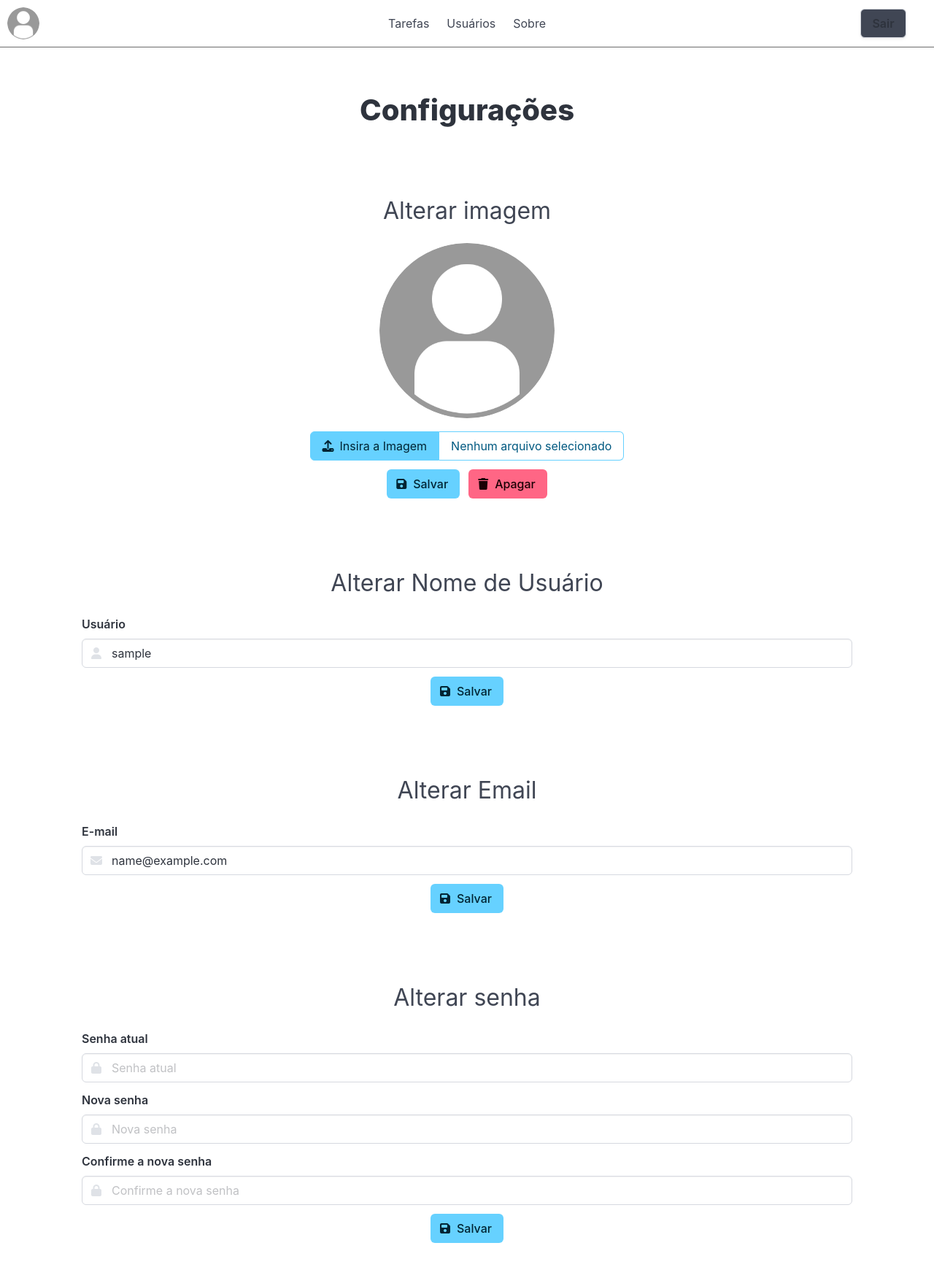
After one commit to Alexandre-Michael/Lista-de-tarefas, a Django app: page /configuracoes/ in a window 1280 px wide. The commit adds this page. Shown: the whole page at 73% size. Run offline with Django 5.2, Linux system fonts and the light colour scheme; the visitor is signed in with stand-in values (Sample User, id 1).

Commit message:
✨ User model changed to custom user and settings page added

```diff
--- a/app/templates/base.html
+++ b/app/templates/base.html
@@ -19,8 +19,8 @@
         {% block navbar %}
         <nav class="navbar is-fixed-top" role="navigation">
             <div class="navbar-brand">
-                <a class="navbar-item navbar-logo-link" href="/">
-                    <img class="navbar-logo" src="{% static 'images/user-logo.svg' %}" alt="Logo">
+                <a class="navbar-item-user" href="{% url 'configuracoes' %}">
+                    <img class="navbar-logo" src="{% if user.profile_picture %}{{ user.profile_picture.url }}{% else %}/media/default_profile/default-avatar.jpg{% endif %}" alt="Avatar">
                     <p class="is-size-6 has-text-white">
                         {% if user.is_authenticated %} {{user}} {% else %} Usuário {% endif %}
                     </p>
@@ -42,8 +42,7 @@
                     </a>
 
                     <a class="navbar-item" href="">
-                        Usuários
-                    </a>
+                        Usuários</a>
 
                     <a class="navbar-item" href="">
                         Sobre
--- /dev/null
+++ b/app/templates/configuracoes.html
@@ -0,0 +1,161 @@
+{% extends "base.html" %}
+{% load static %}
+{% block title %}
+<title>Tarefas</title>
+{% endblock %}
+
+{% block content %}
+<section class="container">
+    <section class="section">
+        <h1 class="title is-2 title-center">Configurações</h1>
+    </section>
+    {% if messages %}
+    <section class="notification has-text-white {% for message in messages %}{% if 'success' in message.tags %}is-success{% elif 'error' in message.tags %}is-danger{% endif %}{% endfor %}">
+        {% for message in messages %}
+        <p>{{ message }}</p>
+        {% endfor %}
+    </section>
+    {% endif %}
+    <section class="section has-text-centered">
+        <h2 class="subtitle is-3">Alterar imagem</h2>
+        <div class="field">
+            <div class="control">
+                <img class="avatar" src="{% if user.profile_picture %}{{ user.profile_picture.url }}{% else %}/media/default_profile/default-avatar.jpg{% endif %}" alt="Avatar">
+            </div>
+        </div>
+        <form method="post" id="trocar-avatar" action="{% url 'trocar-avatar' %}" enctype="multipart/form-data">
+            {% csrf_token %}
+            <div class="field">
+                <div class="control">
+                    <div class="file is-info has-name is-centered" id="file-js-example">
+                        <label class="file-label">
+                            <input class="file-input" type="file" name="resume" />
+                            <span class="file-cta">
+                                <span class="file-icon">
+                                    <i class="fas fa-upload"></i>
+                                </span>
+                                <span class="file-label">Insira a Imagem</span>
+                            </span>
+                            <span class="file-name">Nenhum arquivo selecionado</span>
+                        </label>
+                    </div>
+                </div>
+            </div>
+            <div class="field is-grouped is-grouped-centered">
+                <div class="control">
+                    <button type="submit" class="button is-info" form="trocar-avatar">
+                        <span class="icon">
+                            <i class="fas fa-save"></i>
+                        </span>
+                        <span>Salvar</span>
+                    </button>
+                </div>
+                <div class="control">
+                    <button type="submit" class="button is-danger" form="deletar-avatar">
+                        <span class="icon">
+                            <i class="fas fa-trash"></i>
+                        </span>
+                        <span>Apagar</span>
+                    </button>
+                </div>
+            </div>
+        </form>
+        <form method="post" id="deletar-avatar" action="{% url 'deletar-avatar' %}" enctype="multipart/form-data">
+            {% csrf_token %}
+        </form>
+    </section>
+    <section class="section">
+        <h2 class="subtitle is-3 has-text-centered">Alterar Nome de Usuário</h2>
+        <form method="post" action="{% url 'reset-email' %}">
+            {% csrf_token %}
+            <div class="field">
+                <label class="label">Usuário</label>
+                <div class="control has-icons-left">
+                    <input name="usuario" class="input" type="text" placeholder="Nome de Usuário" value="{{ user.username }}" />
+                    <span class="icon is-small is-left">
+                        <i class="fas fa-user"></i>
+                    </span>
+                </div>
+            </div>
+            <div class="field has-text-centered">
+                <div class="control">
+                    <button type="submit" class="button is-info">
+                        <span class="icon">
+                            <i class="fas fa-save"></i>
+                        </span>
+                        <span>Salvar</span>
+                    </button>
+                </div>
+            </div>
+        </form>
+    </section>
+    <section class="section">
+        <h2 class="subtitle is-3 has-text-centered">Alterar Email</h2>
+        <form method="post" action="{% url 'reset-email' %}">
+            {% csrf_token %}
+            <div class="field">
+                <label class="label">E-mail</label>
+                <div class="control has-icons-left">
+                    <input name="email" class="input" type="email" placeholder="E-mail" value="{{ user.email }}" />
+                    <span class="icon is-small is-left">
+                        <i class="fas fa-envelope"></i>
+                    </span>
+                </div>
+            </div>
+            <div class="field has-text-centered">
+                <div class="control">
+                    <button type="submit" class="button is-info">
+                        <span class="icon">
+                            <i class="fas fa-save"></i>
+                        </span>
+                        <span>Salvar</span>
+                    </button>
+                </div>
+            </div>
+        </form>
+    </section>
+    <section class="section">
+        <h2 class="subtitle is-3 has-text-centered">Alterar senha</h2>
+        <form method="post" action="{% url 'reset-password' %}">
+            {% csrf_token %}
+            <div class="field">
+                <label class="label">Senha atual</label>
+                <div class="control has-icons-left">
+                    <input class="input" type="password" placeholder="Senha atual" name="password" minlength="6" />
+                    <span class="icon is-small is-left">
+                        <i class="fas fa-lock"></i>
+                    </span>
+                </div>
+            </div>
+            <div class="field">
+                <label class="label">Nova senha</label>
+                <div class="control has-icons-left">
+                    <input class="input" type="password" placeholder="Nova senha" name="new_password" minlength="6" />
+                    <span class="icon is-small is-left">
+                        <i class="fas fa-lock"></i>
+                    </span>
+                </div>
+            </div>
+            <div class="field">
+                <label class="label">Confirme a nova senha</label>
+                <div class="control has-icons-left">
+                    <input class="input" type="password" placeholder="Confirme a nova senha" name="confirm_password" minlength="6" />
+                    <span class="icon is-small is-left">
+                        <i class="fas fa-lock"></i>
+                    </span>
+                </div>
+            </div>
+            <div class="field has-text-centered">
+                <div class="control">
+                    <button type="submit" class="button is-info">
+                        <span class="icon">
+                            <i class="fas fa-save"></i>
+                        </span>
+                        <span>Salvar</span>
+                    </button>
+                </div>
+            </div>
+        </form>
+    </section>
+</section>
+{% endblock %}
--- a/app/urls.py
+++ b/app/urls.py
@@ -13,6 +13,11 @@ urlpatterns = [
     path('logout/', views.logout, name='logout'),
     path('cadastro/', views.cadastro, name='cadastro'),
     path('email-password-reset/', views.email_password_reset, name='email-password-reset'),
+    path('token-password-reset/', views.token_password_reset, name='token-password-reset'),
+    path('404/', views.error_404, name='404'),
+    path('configuracoes/', views.configurações, name='configuracoes'),
+    path('trocar-avatar/', views.trocar_avatar, name='trocar-avatar'),
+    path('deletar-avatar/', views.deletar_avatar, name='deletar-avatar'),
     path('reset-password/', views.reset_password, name='reset-password'),
-    path('404/', views.error_404, name='404'),
+    path('reset-email/', views.reset_email, name='reset-email'),
 ]
--- a/app/views.py
+++ b/app/views.py
@@ -1,9 +1,7 @@
 from django.shortcuts import render, get_object_or_404, redirect
 from django.core.paginator import Paginator
 from django.http import HttpResponse
-from .forms import TarefaForm
-from .models import Lista_tarefas
-from .models import password_reset_token
+from .models import Lista_tarefas, password_reset_token, CustomUser
 from uuid import uuid4
 from django.urls import reverse
 from django.contrib import messages
@@ -11,7 +9,6 @@ from django.db.models import Q
 from django.conf import settings
 from django.contrib.auth import authenticate, logout as auth_logout, login as auth_login
 from django.contrib.auth.decorators import login_required
-from django.contrib.auth.models import User
 from django.core.mail import send_mail
 from dotenv import load_dotenv
 import os
@@ -76,12 +73,12 @@ def cadastro(request):
         cadastro_email = request.POST.get('email')
 
         # Verificação de usuário já existente
-        if User.objects.filter(username=cadastro_username).exists():
+        if CustomUser.objects.filter(username=cadastro_username).exists():
             messages.error(request, "Esse nome de usuário já está em uso.")
             return redirect('cadastro')
 
         # Verifica se o email já está em uso
-        if User.objects.filter(email=cadastro_email).exists():
+        if CustomUser.objects.filter(email=cadastro_email).exists():
             messages.error(request, "Esse email já está cadastrado.")
             return redirect('cadastro')
 
@@ -106,7 +103,7 @@ def cadastro(request):
             return redirect('cadastro')
 
         # Criação do usuário
-        user = User.objects.create_user(username = cadastro_username, password = cadastro_password, email = cadastro_email)
+        user = CustomUser.objects.create_user(username = cadastro_username, password = cadastro_password, email = cadastro_email)
         user.save()
         messages.success(request, "Cadastro realizado com sucesso! Faça login.")
         return redirect('login')
@@ -124,13 +121,13 @@ def email_password_reset(request):
             return redirect('email-password-reset')
 
         # Verificação se o email corresponde ao usuário informado
-        user = User.objects.filter(username=username, email=email).first()
+        user = CustomUser.objects.filter(username=username, email=email).first()
         if not user:
             messages.error(request, "O email não corresponde ao usuário informado.")
             return redirect('email-password-reset')
 
         # Verificação de email existente
-        if not User.objects.filter(email=email).exists():
+        if not CustomUser.objects.filter(email=email).exists():
             messages.error(request, "Esse email não está cadastrado.")
             return redirect('email-password-reset')
 
@@ -148,8 +145,7 @@ def email_password_reset(request):
         else:
             reset_base_url = os.getenv('PROD_RESET_PASSWORD_URL')
 
-        reset_link = f"{reset_base_url}/reset-password/?token={token}"
-
+        reset_link = f"{reset_base_url}/token-password-reset/?token={token}"
         # Envia o link de recuperação de senha por email
         send_mail(
             subject='Redefinição de Senha',
@@ -163,7 +159,7 @@ def email_password_reset(request):
         return redirect('login')
     return render(request, 'email-password-reset.html')
 
-def reset_password(request):
+def token_password_reset(request):
     # Recupera o token da URL
     token = request.GET.get('token')
 
@@ -186,31 +182,26 @@ def reset_password(request):
         # Validação das novas senhas
         if not new_password or not confirm_password:
             messages.error(request, "Preencha todos os campos obrigatórios.")
-            return redirect(reverse('reset-password') + f"?token={token}")  # Usar reverse para construir a URL com token
+            return redirect(reverse('token-password-reset') + f"?token={token}")  # Usar reverse para construir a URL com token
 
         # Verificação se as senhas coincidem
         if new_password != confirm_password:
             messages.error(request, "As senhas estão diferentes.")
-            return redirect(reverse('reset-password') + f"?token={token}")  # Usar reverse para construir a URL com token
+            return redirect(reverse('token-password-reset') + f"?token={token}")  # Usar reverse para construir a URL com token
 
         # Verificação se a senha contém apenas caracteres repetidos
         if len(set(new_password)) == 1:
             messages.error(request, "A senha não pode conter apenas caracteres repetidos.")
-            return redirect(reverse('reset-password') + f"?token={token}")  # Usar reverse para construir a URL com token
-
-        # Verificação se a senha tem pelo menos 6 caracteres
-        if len(new_password) < 6:
-            messages.error(request, "A senha deve ter pelo menos 6 caracteres.")
-            return redirect(reverse('reset-password') + f"?token={token}")  # Usar reverse para construir a URL com token
+            return redirect(reverse('token-password-reset') + f"?token={token}")  # Usar reverse para construir a URL com token
 
         # Verificação se a nova senha é igual à anterior
         if token_entry.user.check_password(new_password):
             messages.error(request, "A nova senha não pode ser igual à anterior.")
-            return redirect(reverse('reset-password') + f"?token={token}")
+            return redirect(reverse('token-password-reset') + f"?token={token}")   # Usar reverse para construir a URL com token
 
         # Atualizar a senha do usuário
         user = token_entry.user
-        user.set_password(new_password)
+        user.set_password(confirm_password)
         user.save()
 
         # Excluir o token para evitar reutilização
@@ -221,7 +212,7 @@ def reset_password(request):
 
     # GET: Renderizar a página de redefinição com o token
     token = request.GET.get('token')
-    return render(request, 'reset-password.html')
+    return render(request, 'token-password-reset.html')
 
 
 @login_required(login_url='login')
@@ -277,6 +268,85 @@ def deletar_tarefa(request, id):
     messages.success(request, "A tarefa foi deletada com sucesso")
     return redirect('home')
 
+@login_required(login_url='login')
+def configurações(request):
+    return render(request, 'configuracoes.html')
+
+@login_required(login_url='login')
+def trocar_avatar(request):
+    if request.method == 'POST':
+        user = request.user
+        if 'resume' in request.FILES:
+            avatar = request.FILES['resume']
+            user.profile_picture = avatar
+            print("A: ",user.profile_picture)
+        user.save()
+        print("B: ",user.profile_picture)
+        messages.success(request, "Imagem de perfil atualizada com sucesso")
+    return redirect('configuracoes')
+
+@login_required(login_url='login')
+def deletar_avatar(request):
+    if request.method == 'POST':
+        user = request.user
+        if user.profile_picture:  # Verifica se o usuário tem um avatar definido
+            avatar_path = user.profile_picture.path  # Obtém o caminho absoluto do arquivo
+            if os.path.exists(avatar_path):  # Verifica se o arquivo realmente existe
+                os.remove(avatar_path)  # Remove o arquivo do sistema de arquivos
+                user.profile_picture = None  # Define o avatar como None no banco de dados
+                user.save()
+                messages.success(request, "Imagem de perfil deletada com sucesso")
+            else:
+                messages.error(request, "O arquivo do avatar não foi encontrado")
+        else:
+            messages.error(request, "Você não possui um avatar definido")
+    return redirect('configuracoes')
+
+@login_required(login_url='login')
+def reset_email(request):
+    if request.method == 'POST':
+        user = request.user
+        email = request.POST.get('email')
+        if not email:
+            messages.error(request, "Preencha o campo obrigatório.")
+            return redirect('configuracoes')
+        if user.email == email:
+            messages.error(request, "O email informado é igual ao atual.")
+            return redirect('configuracoes')
+        if CustomUser.objects.filter(email=email).exists():
+            messages.error(request, "O email informado já está cadastrado.")
+            return redirect('configuracoes')
+        else:
+            user.email = email
+            user.save()
+            messages.success(request, "Email redefinido com sucesso")
+    return redirect('configuracoes')
+
+@login_required(login_url='login')
+def reset_password(request):
+    if request.method == 'POST':
+        user = request.user
+        password = request.POST.get('password')
+        new_password = request.POST.get('new_password')
+        confirm_password = request.POST.get('confirm_password')
+        if not user.check_password(password):
+            messages.error(request, "Senha atual incorreta.")
+            return redirect('configuracoes')
+        if not new_password or not confirm_password:
+            messages.error(request, "Preencha todos os campos obrigatórios.")
+            return redirect('configuracoes')
+        if new_password != confirm_password:
+            messages.error(request, "As senhas estão diferentes.")
+            return redirect('configuracoes')
+        if len(set(new_password)) == 1:
+            messages.error(request, "A senha não pode conter apenas caracteres repetidos.")
+            return redirect('configuracoes')
+        user.set_password(confirm_password)
+        user.save()
+        auth_login(request, user) # Mantém o usuário logado após a troca de senha
+        messages.success(request, "Senha redefinida com sucesso")
+    return redirect('configuracoes')
+
 def error_404(request):
     return render(request, '404.html', status=404)
 
--- a/lista_tarefas/urls.py
+++ b/lista_tarefas/urls.py
@@ -16,8 +16,12 @@ Including another URLconf
 """
 from django.contrib import admin
 from django.urls import path, include
+from django.conf import settings
+from django.conf.urls.static import static
 
 urlpatterns = [
     path('admin/', admin.site.urls),
     path('', include('app.urls')),
 ]
+if settings.DEBUG:
+    urlpatterns += static(settings.MEDIA_URL, document_root=settings.MEDIA_ROOT)
--- a/static/css/style.css
+++ b/static/css/style.css
@@ -10,12 +10,38 @@
     border-bottom: 1px solid #6b6b6b;
 }
 
+.navbar-brand {
+    min-width: 139px;
+}
+
+.navbar-start {
+    justify-content: center;
+    flex: 1;
+    margin: 0;
+}
+
+.navbar-end {
+    min-width: 139px;
+    margin: 0;
+}
+
+.navbar-item-user {
+    display: flex;
+    align-items: center;
+    padding: 0.5em;
+    gap: 0.75em;
+}
+
 .navbar-burger {
     color: white;
 }
 
 .navbar-logo {
+    border: solid white 2px;
+    border-radius: 50%;
     height: 3em;
+    width: 3em;
+    object-fit: cover;
 }
 
 .login-buttons {
@@ -24,7 +50,7 @@
 }
 
 .invisible-navbar {
-    height: 57px;
+    height: 80px;
 }
 
 .title-center {
@@ -73,14 +99,22 @@
     display: none;
 }
 
+.avatar {
+    object-fit: cover;
+    border-radius: 50%;
+    height: 15em;
+    width: 15em;
+}
+
 .error-404-image {
     height: 20em;
 }
 
+
 /*Media queries*/
 
 
-@media screen and (max-width: 1024px) {
+@media screen and (max-width: 1023px) {
 
     .navbar-start {
         display: flex;
@@ -99,7 +133,7 @@
         display: none;
     }
 
-    .hidden-text-button-2{
+    .hidden-text-button-2 {
         display: block;
     }
 
```
Also changed, not shown: app/admin.py (+18 -0 lines), app/models.py (+15 -2 lines), lista_tarefas/settings.py (+7 -1 lines).
